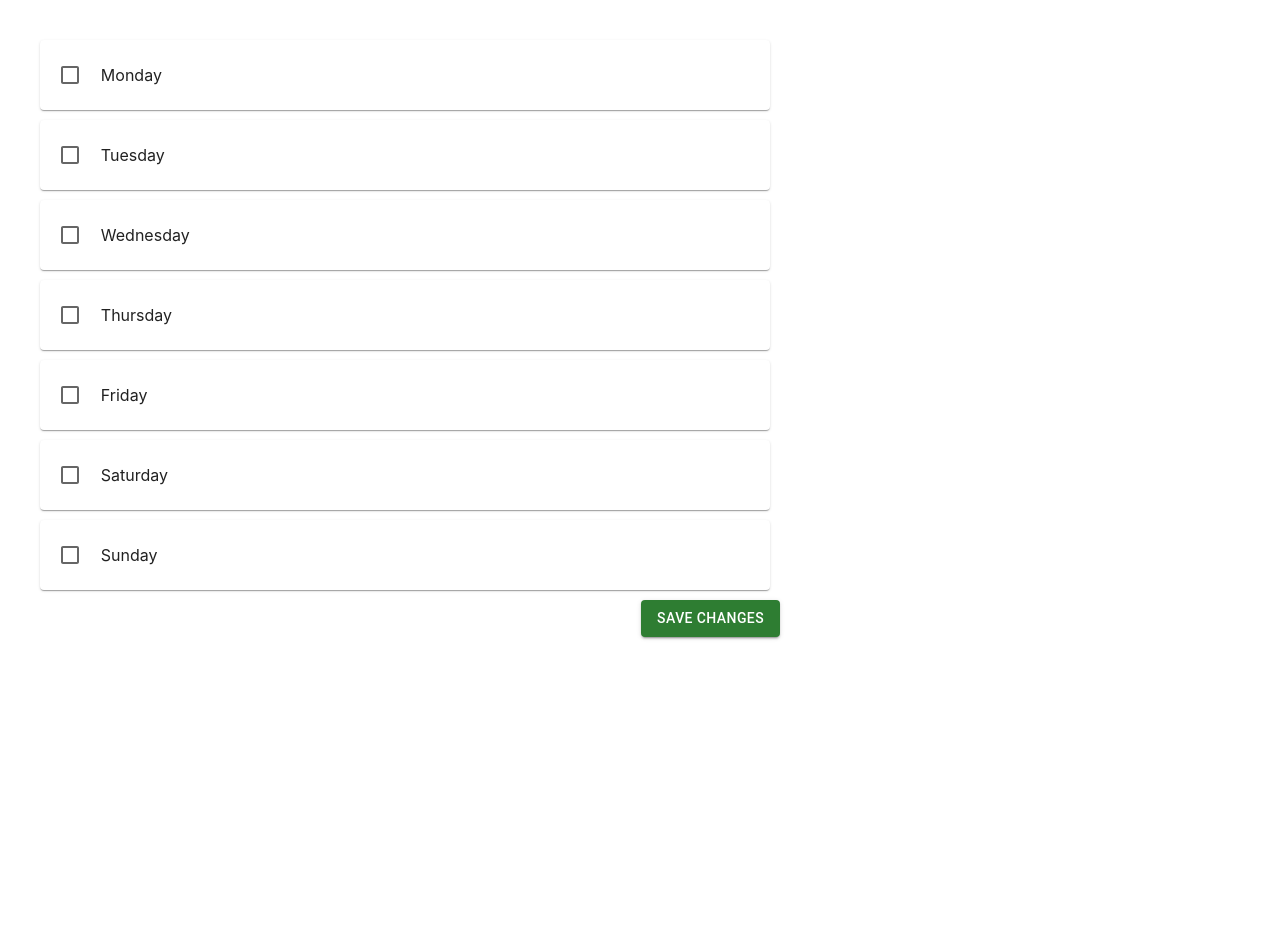
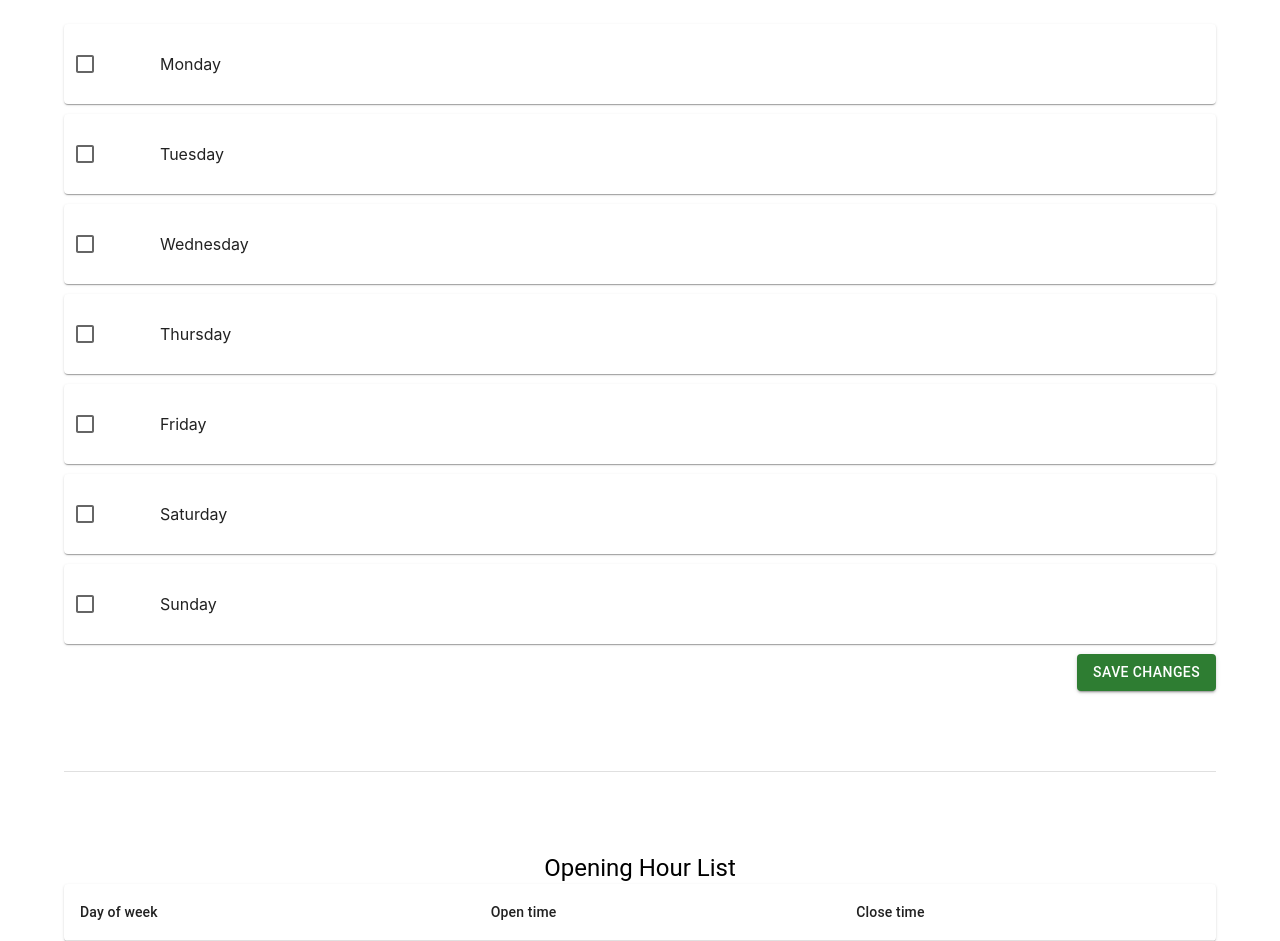
Before and after one commit to JiaPing1019/business_hours, a React (Create React App) app: page / in a window 1280 px wide. Before the commit the page ends 800 px from the top, so only its background shows below. Built offline with nearby package versions, Linux system fonts and the light colour scheme.

Commit message:
Add validation && default open/close time

```diff
--- a/src/App.js
+++ b/src/App.js
@@ -1,7 +1,12 @@
 import Week from "./components/Week";
+import Container from "@mui/material/Container";
 
 function App() {
-  return <Week />
+  return (
+    <Container maxWidth="lg">
+      <Week />
+    </Container>
+  );
 }
 
 export default App;
--- a/src/components/DayDisplay.js
+++ /dev/null
@@ -1,13 +0,0 @@
-import React from "react";
-
-function DayDisplay({ dayItems }) {
-  return (
-    <div>
-      {dayItems.map((d) => {
-        return `dayOfWeek: ${d.dayOfWeek}, openTime: ${d.openTime}, closeTime: ${d.closeTime}`;
-      })}
-    </div>
-  );
-}
-
-export default DayDisplay;
--- a/src/components/DayItem.js
+++ b/src/components/DayItem.js
@@ -10,45 +10,46 @@ import Checkbox from "@mui/material/Checkbox";
 
 const DayItem = ({
   dayItem,
-  handleOpenChange,
-  handleCloseChange,
-  handleSaveChanges,
+  defaultOpenTime,
+  defaultCloseTime,
+  handleOpenTimeChange,
+  handleCloseTImeChange,
+  handleOnClickChanges,
 }) => {
   return (
-    <Card sx={{ minHeight: 70, m: "10px", display: "flex" }}>
+    <Card sx={{ minHeight: 80, mb: "10px", display: "flex" }}>
       <Grid container dsiplay="flex" direction="row" alignItems="center">
-        <Grid item xs={1} style={{ textAlign: "center" }}>
+        <Grid item xs={4} sm={1}>
           <Checkbox
             color="success"
-            onChange={(e) => handleSaveChanges(dayItem.id, e)}
+            onChange={(e) => handleOnClickChanges(dayItem, e)}
           />
         </Grid>
-        <Grid item xs={1}>
+        <Grid item xs={8} sm={1}>
           {dayItem.dayOfWeek}
         </Grid>
-        <Grid item xs={1}></Grid>
-        <Grid item xs={9}>
-          {dayItem.isEnable ? (
-            <LocalizationProvider dateAdapter={AdapterDateFns}>
+        <Grid item xs={0} sm={1} />
+        {dayItem.isEnable ? (
+          <LocalizationProvider dateAdapter={AdapterDateFns}>
+            <Grid item xs={12} sm={3}>
               <TimePicker
                 label="Open"
-                value={dayItem.openTime}
-                onChange={(e) => handleOpenChange(dayItem.id, e)}
-                renderInput={(params) => (
-                  <TextField {...params} sx={{ mr: 4 }} />
-                )}
+                value={defaultOpenTime}
+                onChange={(e) => handleOpenTimeChange(dayItem.id, e)}
+                renderInput={(params) => <TextField {...params} fullWidth />}
               />
+            </Grid>
+            <Grid item xs={0} sm={1} />
+            <Grid item xs={12} sm={3}>
               <TimePicker
                 label="Close"
-                value={dayItem.closeTime}
-                onChange={(e) => handleCloseChange(dayItem.id, e)}
-                renderInput={(params) => (
-                  <TextField {...params} />
-                )}
+                value={defaultCloseTime}
+                onChange={(e) => handleCloseTImeChange(dayItem.id, e)}
+                renderInput={(params) => <TextField {...params} fullWidth />}
               />
-            </LocalizationProvider>
-          ) : null}
-        </Grid>
+            </Grid>
+          </LocalizationProvider>
+        ) : null}
       </Grid>
     </Card>
   );
--- /dev/null
+++ b/src/components/DayList.js
@@ -0,0 +1,46 @@
+import React from "react";
+import Typography from "@mui/material/Typography";
+import Table from "@mui/material/Table";
+import TableBody from "@mui/material/TableBody";
+import TableCell from "@mui/material/TableCell";
+import TableContainer from "@mui/material/TableContainer";
+import TableHead from "@mui/material/TableHead";
+import TableRow from "@mui/material/TableRow";
+import Paper from "@mui/material/Paper";
+
+const DayList = ({ dayItems }) => {
+  return (
+    <>
+      <Typography variant="h5" align="center">
+        Opening Hour List
+      </Typography>
+      <TableContainer component={Paper}>
+        <Table aria-label="simple table">
+          <TableHead>
+            <TableRow>
+              <TableCell>Day of week</TableCell>
+              <TableCell>Open time</TableCell>
+              <TableCell>Close time</TableCell>
+            </TableRow>
+          </TableHead>
+          <TableBody>
+            {dayItems.map((dayItem) => (
+              <TableRow
+                key={dayItem.id}
+                sx={{ "&:last-child td, &:last-child th": { border: 0 } }}
+              >
+                <TableCell component="th" scope="row">
+                  {dayItem.dayOfWeek}
+                </TableCell>
+                <TableCell>{dayItem.openTime.toString()}</TableCell>
+                <TableCell>{dayItem.closeTime.toString()}</TableCell>
+              </TableRow>
+            ))}
+          </TableBody>
+        </Table>
+      </TableContainer>
+    </>
+  );
+};
+
+export default DayList;
--- a/src/components/Week.js
+++ b/src/components/Week.js
@@ -1,8 +1,9 @@
 import DayItem from "./DayItem";
-import DayDisplay from "./DayDisplay";
+import DayList from "./DayList";
 import Button from "@mui/material/Button";
 import React, { useState, useEffect } from "react";
 import Grid from "@mui/material/Grid";
+import Divider from "@mui/material/Divider";
 
 const initialWeek = [
   { id: 1, dayOfWeek: "Monday", openTime: "", closeTime: "", isEnable: false },
@@ -32,15 +33,17 @@ const initialWeek = [
   { id: 7, dayOfWeek: "Sunday", openTime: "", closeTime: "", isEnable: false },
 ];
 
-function Week() {
+const Week = () => {
   const [dayItems, setDayItems] = useState([]);
   const [saveDayItems, setSaveDayItems] = useState([]);
+  const [defaultOpenTime, setDefaultOpenTime] = useState(new Date());
+  const [defaultCloseTime, setDefaultCloseTime] = useState(new Date());
 
   useEffect(() => {
     setDayItems(initialWeek);
   }, []);
 
-  const handleOpenChange = (id, time) => {
+  const handleOpenTimeChange = (id, time) => {
     const updateList = dayItems.map((dayItem) => {
       if (dayItem.id === id) {
         const updateDayItem = {
@@ -52,10 +55,11 @@ function Week() {
       return dayItem;
     });
 
+    setDefaultOpenTime(time);
     setDayItems(updateList);
   };
 
-  const handleCloseChange = (id, time) => {
+  const handleCloseTImeChange = (id, time) => {
     const updateList = dayItems.map((dayItem) => {
       if (dayItem.id === id) {
         const updateDayItem = {
@@ -68,14 +72,21 @@ function Week() {
     });
 
     setDayItems(updateList);
+    setDefaultCloseTime(time);
   };
 
-  const handleSaveChanges = (id, time) => {
+  const handleOnClickChanges = (targetDateItem) => {
     const updateList = dayItems.map((dayItem) => {
-      if (dayItem.id === id) {
+      if (dayItem.id === targetDateItem.id) {
         const updateDayItem = {
           ...dayItem,
           isEnable: !dayItem.isEnable,
+          openTime: targetDateItem.openTime
+            ? targetDateItem.openTime
+            : defaultOpenTime,
+          closeTime: dayItem.targetDateItem
+            ? targetDateItem.closeTime
+            : defaultCloseTime,
         };
         return updateDayItem;
       }
@@ -85,58 +96,74 @@ function Week() {
     setDayItems(updateList);
   };
 
-  const handleSubmit = (e) => {
+  const handleSaveChanges = (e) => {
     e.preventDefault();
 
     const list = dayItems.filter((dayItem) => {
-      if (
-        dayItem.isEnable &&
-        dayItem.openTime !== "" &&
-        dayItem.closeTime !== ""
-      ) {
-        return dayItem;
-      }
+      if (validateDayItem(dayItem)) return dayItem;
     });
 
     setSaveDayItems(list);
   };
-  console.log(saveDayItems);
+
+  const validateDayItem = (dayItem) => {
+    // openTime and closeTime is not equal to empty string, null, and undefined
+    // plus closeTime must be greater than openTime
+    return (
+      dayItem.isEnable &&
+      dayItem.openTime !== "" &&
+      !!dayItem.openTime &&
+      dayItem.closeTime !== "" &&
+      !!dayItem.closeTime &&
+      new Date(dayItem.closeTime) > new Date(dayItem.openTime)
+    );
+  };
 
   return (
-    <Grid container direction="column">
-      <Grid
-        item
-        xs={12}
-        style={{ marginTop: 30, marginLeft: 30, maxWidth: 750 }}
-      >
-        {dayItems.map((d) => {
+    <Grid
+      container
+      direction="column"
+      justifyContent="center"
+      sx={{
+        mt: 3,
+      }}
+    >
+      <Grid item xs={12}>
+        {dayItems.map((dayItem) => {
           return (
             <DayItem
-              key={d.id}
-              dayItem={d}
-              handleOpenChange={handleOpenChange}
-              handleCloseChange={handleCloseChange}
-              handleSaveChanges={handleSaveChanges}
+              key={dayItem.id}
+              dayItem={dayItem}
+              defaultOpenTime={
+                dayItem.openTime ? dayItem.openTime : defaultOpenTime
+              }
+              defaultCloseTime={
+                dayItem.closeTime ? dayItem.closeTime : defaultCloseTime
+              }
+              handleOpenTimeChange={handleOpenTimeChange}
+              handleCloseTImeChange={handleCloseTImeChange}
+              handleOnClickChanges={handleOnClickChanges}
             />
           );
         })}
-        <Grid container direction="row" justifyContent="flex-end">
+        <Grid container item xs={12} justifyContent="flex-end">
           <Button
             variant="contained"
             color="success"
-            onClick={handleSubmit}
-            sx={{ align: "right" }}
+            onClick={handleSaveChanges}
           >
             SAVE CHANGES
           </Button>
+        </Grid>
+      </Grid>
 
-          {saveDayItems.length > 0 ? (
-            <DayDisplay dayItems={saveDayItems} />
-          ) : null}
-        </Grid>
+      <Divider sx={{ mb: 10, mt: 10 }} />
+
+      <Grid item xs={12}>
+        <DayList dayItems={saveDayItems} />
       </Grid>
     </Grid>
   );
-}
+};
 
 export default Week;
```
